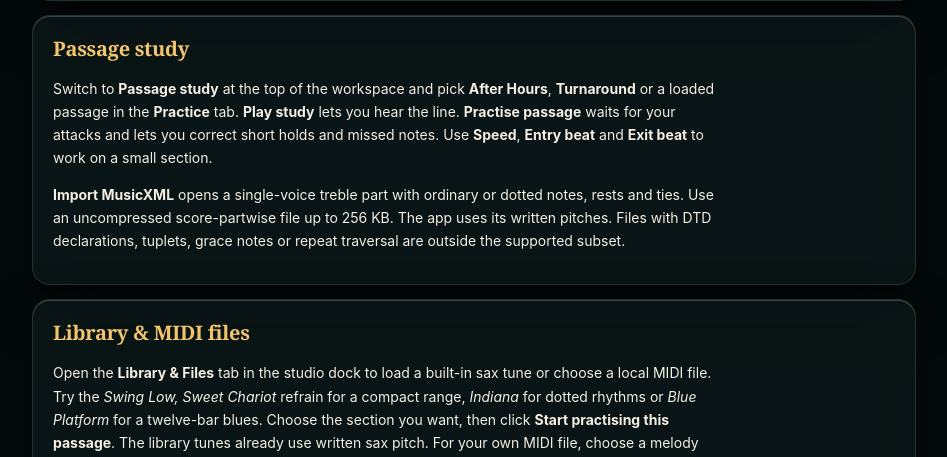
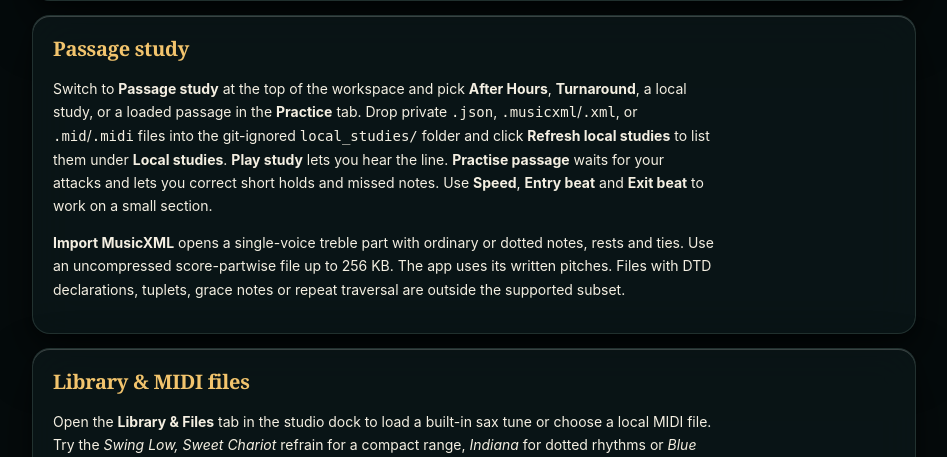
Before and after one commit to dkjroot/saxophone-sight-reader, a Flask app: page /help in a window 1280 px wide. Shown: the part 1631-2088 px from the top of the page, without its empty margins (166-1113 px from the left). Run offline with Flask 3, Linux system fonts and the light colour scheme.

Commit message:
Capability for local studies based on real pieces (I can't share any copyright material obviously

```diff
--- a/app.py
+++ b/app.py
@@ -1,5 +1,7 @@
 """Local saxophone practice. Live MIDI stays in the browser; file inspection stays on this computer."""
 import argparse
+import json
+from pathlib import Path
 
 from flask import Flask, render_template, request, redirect
 from score_import import inspect_midi, ScoreError, MAX_BYTES
@@ -7,6 +9,51 @@ from musicxml_import import import_musicxml
 
 app = Flask(__name__)
 app.config["MAX_CONTENT_LENGTH"] = MAX_BYTES
+app.config["LOCAL_STUDIES_DIR"] = Path(__file__).resolve().parent / "local_studies"
+
+LOCAL_STUDY_KINDS = {
+    ".json": "json",
+    ".musicxml": "musicxml",
+    ".xml": "musicxml",
+    ".mid": "midi",
+    ".midi": "midi",
+}
+
+
+def _prettify_stem(stem):
+    text = stem.replace("-", " ").replace("_", " ").strip()
+    if not text:
+        return stem
+    return text.title() if text == text.lower() else text
+
+
+def _safe_local_study_path(filename):
+    if not filename or filename.startswith(".") or "/" in filename or "\\" in filename or ".." in filename:
+        return None, None, 400
+    suffix = Path(filename).suffix.lower()
+    kind = LOCAL_STUDY_KINDS.get(suffix)
+    if not kind:
+        return None, None, 400
+    base = Path(app.config["LOCAL_STUDIES_DIR"]).resolve()
+    if not base.is_dir():
+        return None, None, 404
+    candidate = (base / filename).resolve()
+    if candidate.parent != base or not candidate.is_file():
+        return None, None, 404
+    return candidate, kind, 200
+
+
+def _title_from_file(path, kind):
+    if kind == "json":
+        try:
+            if path.stat().st_size <= MAX_BYTES:
+                data = json.loads(path.read_text(encoding="utf-8"))
+                title = data.get("title") if isinstance(data, dict) else None
+                if isinstance(title, str) and title.strip():
+                    return title.strip()
+        except (OSError, UnicodeDecodeError, ValueError):
+            pass
+    return _prettify_stem(path.stem)
 
 
 @app.get("/")
@@ -46,6 +93,56 @@ def import_local_musicxml():
         return {"error": str(error)}, 400
 
 
+@app.get("/api/local-studies")
+def list_local_studies():
+    base = Path(app.config["LOCAL_STUDIES_DIR"])
+    if not base.is_dir():
+        return {"studies": []}
+    studies = []
+    for entry in sorted(base.iterdir(), key=lambda p: p.name.casefold()):
+        if entry.name.startswith(".") or not entry.is_file():
+            continue
+        kind = LOCAL_STUDY_KINDS.get(entry.suffix.lower())
+        if not kind:
+            continue
+        studies.append({
+            "id": entry.name,
+            "filename": entry.name,
+            "kind": kind,
+            "title": _title_from_file(entry, kind),
+        })
+    return {"studies": studies}
+
+
+@app.get("/api/local-studies/<filename>")
+def get_local_study(filename):
+    path, kind, status = _safe_local_study_path(filename)
+    if status == 400:
+        return {"error": "Invalid local study filename or unsupported format."}, 400
+    if status == 404:
+        return {"error": "Local study not found."}, 404
+    try:
+        raw = path.read_bytes()
+    except OSError:
+        return {"error": "Local study could not be read."}, 400
+    if len(raw) > MAX_BYTES:
+        return {"error": "Choose a file no larger than 256 KB."}, 413
+    if kind == "json":
+        try:
+            data = json.loads(raw.decode("utf-8"))
+        except (UnicodeDecodeError, ValueError):
+            return {"error": "Local study JSON is not valid UTF-8 JSON."}, 400
+        if not isinstance(data, dict) or data.get("version") != 1:
+            return {"error": "Unsupported local study JSON version."}, 400
+        return {"kind": "score", "filename": path.name, "score": data}
+    try:
+        if kind == "musicxml":
+            return {"kind": "score", "filename": path.name, "score": import_musicxml(raw)}
+        return {"kind": "midi", "filename": path.name, "inspection": inspect_midi(raw)}
+    except ScoreError as error:
+        return {"error": str(error)}, 400
+
+
 @app.get("/health")
 def health():
     return {"status": "ok"}, 200, {"X-Saxophone-Sight-Reader": "1"}
--- a/templates/help.html
+++ b/templates/help.html
@@ -46,7 +46,7 @@
     <p>For notes with standard alternate fingerings—such as <strong>B♭</strong> (Side B♭, Bis, or 1+4), <strong>C</strong> (Middle C or Side C), <strong>F♯</strong> (Standard or Alt Tf), and high <strong>E6–F♯6</strong> (Palm or Front fingerings)—tap the alternate pills beneath the diagram to switch your preferred fingering for the session.</p>
   </section>
   <section id="study"><h2>Passage study</h2>
-    <p>Switch to <strong>Passage study</strong> at the top of the workspace and pick <strong>After Hours</strong>, <strong>Turnaround</strong> or a loaded passage in the <strong>Practice</strong> tab. <strong>Play study</strong> lets you hear the line. <strong>Practise passage</strong> waits for your attacks and lets you correct short holds and missed notes. Use <strong>Speed</strong>, <strong>Entry beat</strong> and <strong>Exit beat</strong> to work on a small section.</p>
+    <p>Switch to <strong>Passage study</strong> at the top of the workspace and pick <strong>After Hours</strong>, <strong>Turnaround</strong>, a local study, or a loaded passage in the <strong>Practice</strong> tab. Drop private <code>.json</code>, <code>.musicxml</code>/<code>.xml</code>, or <code>.mid</code>/<code>.midi</code> files into the git-ignored <code>local_studies/</code> folder and click <strong>Refresh local studies</strong> to list them under <strong>Local studies</strong>. <strong>Play study</strong> lets you hear the line. <strong>Practise passage</strong> waits for your attacks and lets you correct short holds and missed notes. Use <strong>Speed</strong>, <strong>Entry beat</strong> and <strong>Exit beat</strong> to work on a small section.</p>
     <p><strong>Import MusicXML</strong> opens a single-voice treble part with ordinary or dotted notes, rests and ties. Use an uncompressed score-partwise file up to 256 KB. The app uses its written pitches. Files with DTD declarations, tuplets, grace notes or repeat traversal are outside the supported subset.</p>
   </section>
   <section id="files"><h2>Library &amp; MIDI files</h2>
--- a/templates/index.html
+++ b/templates/index.html
@@ -202,7 +202,8 @@
           <div class="settings-bento">
             <div class="bento-card">
               <h3>Score &amp; Import</h3>
-              <label>Source <select id="study-source"><option value="loaded" disabled>Loaded MIDI passage</option><option value="imported" disabled>Imported MusicXML</option><option value="after-hours" selected>After Hours · blues study</option><option value="turnaround">Turnaround · ii–V–I study</option></select></label>
+              <label>Source <select id="study-source"><option value="loaded" disabled>Loaded MIDI passage</option><option value="imported" disabled>Imported MusicXML</option><option value="after-hours" selected>After Hours · blues study</option><option value="turnaround">Turnaround · ii–V–I study</option><optgroup id="study-local-group" label="Local studies" hidden></optgroup></select></label>
+              <button type="button" id="refresh-local-studies" class="quiet">Refresh local studies</button>
               <label>Import MusicXML <input id="study-file" type="file" accept=".musicxml,.xml"></label>
               <p id="study-import-status" class="small" role="status"></p>
               <div id="study-filter-slot"></div>
```
Also changed, not shown: static/app.js (+50 -3 lines), tests/score_practice.browser.cjs (+34 -0 lines), tests/test_app.py (+66 -0 lines), README.md, 1 other file.
